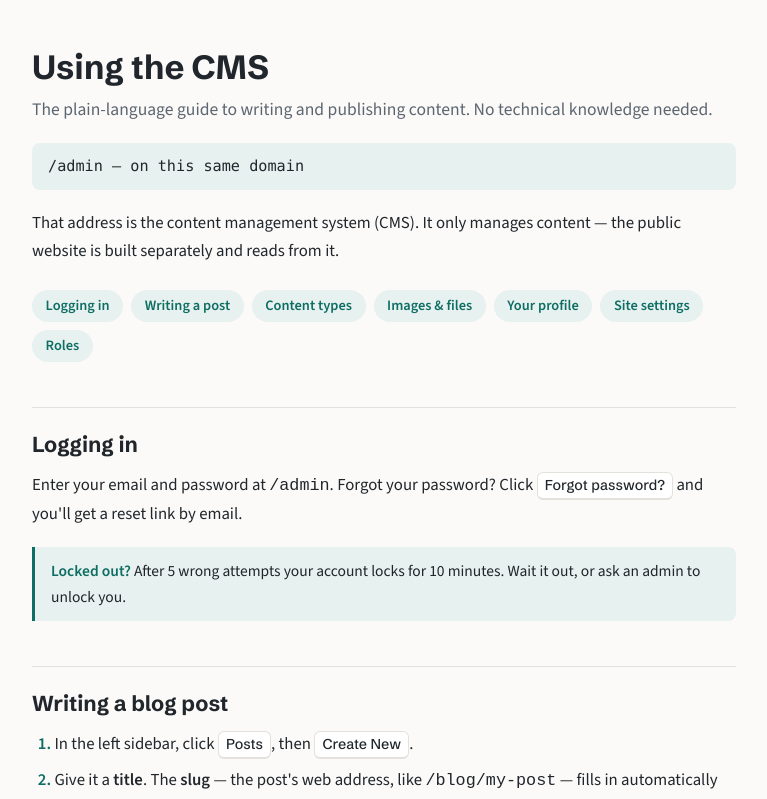
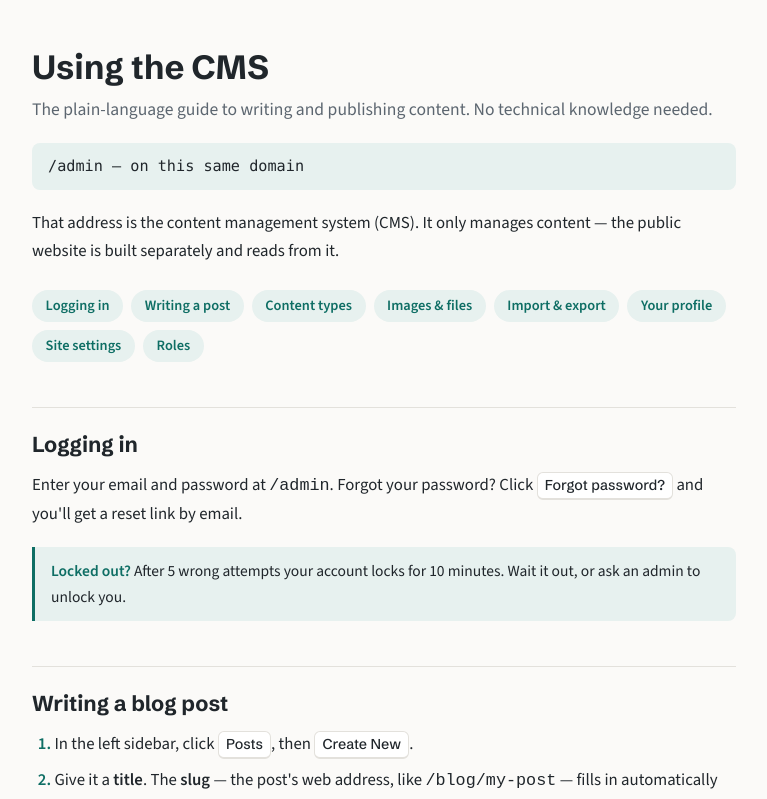
Before and after one commit to farhanmunim/payload-cms, a Next.js app: page / in a window 1280 px wide. Shown: the top 799 px of the page, without its empty margins (256-1023 px from the left). Built offline with nearby package versions, Linux system fonts and the light colour scheme.

Commit message:
Add import/export to the guide's jump navigation
Co-Authored-By: Claude Fable 5 <noreply@anthropic.com>
Claude-Session: https://claude.ai/code/session_01QWe3Z7d8BEXWhw9RSoA21v

```diff
--- a/src/app/(frontend)/page.tsx
+++ b/src/app/(frontend)/page.tsx
@@ -32,6 +32,7 @@ export default function DocsPage() {
           <a href="#post">Writing a post</a>
           <a href="#types">Content types</a>
           <a href="#media">Images &amp; files</a>
+          <a href="#importexport">Import &amp; export</a>
           <a href="#profile">Your profile</a>
           <a href="#settings">Site settings</a>
           <a href="#roles">Roles</a>
```
